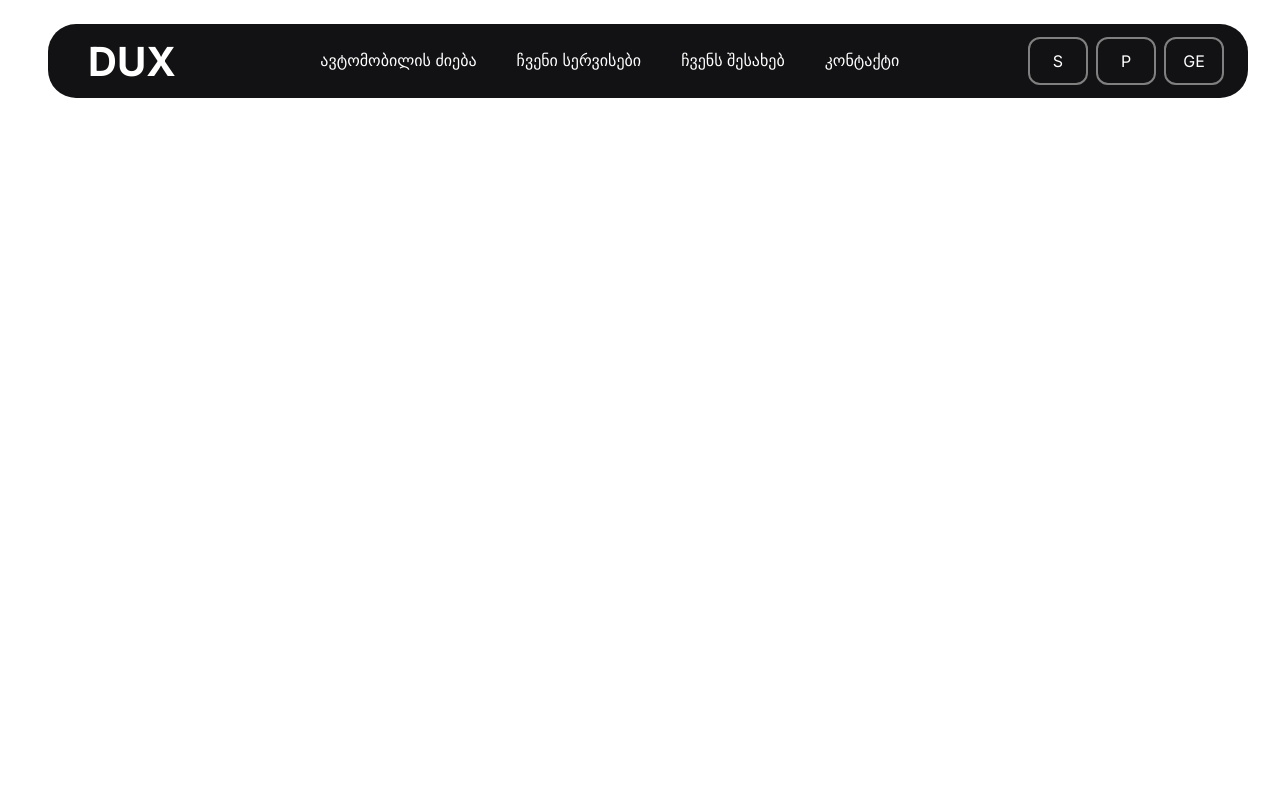
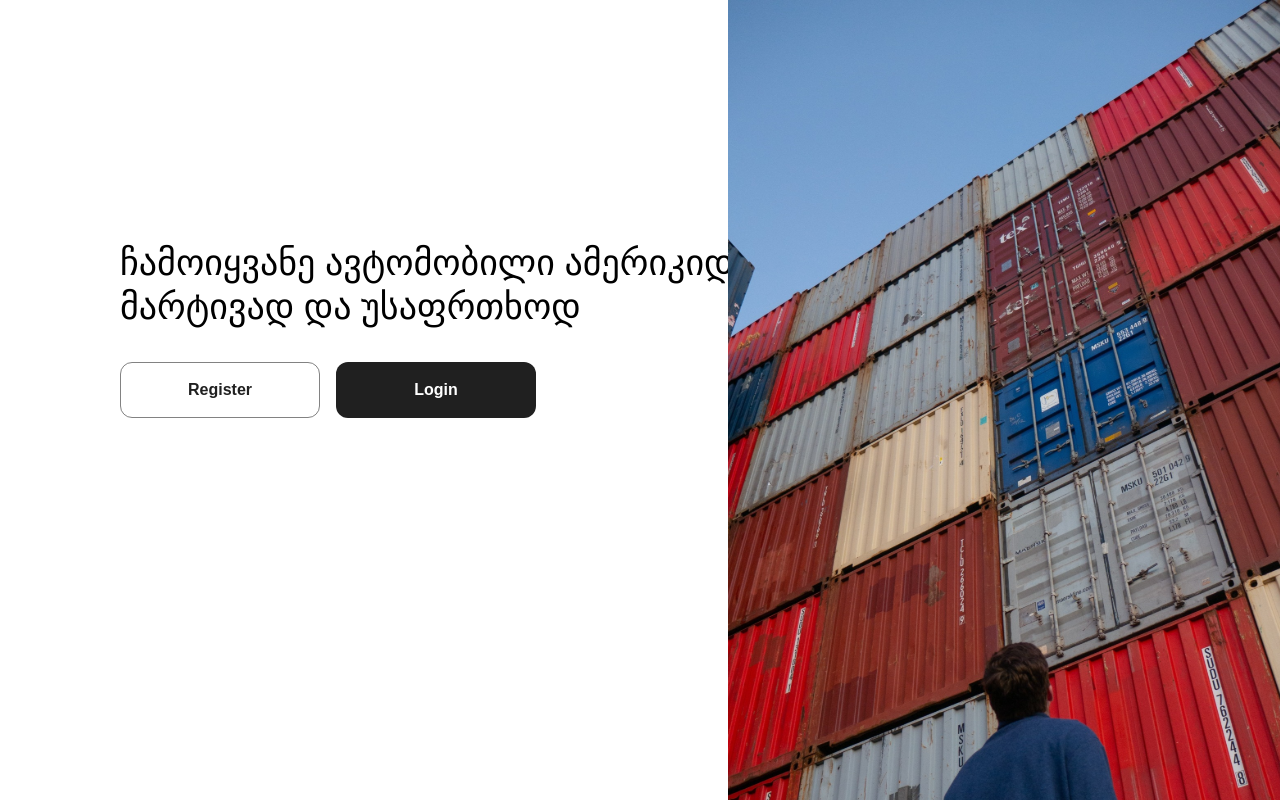
Before and after one commit to DealerCenter/DC-front, a Next.js app: page / in a window 1280 px wide. Shown: the top 800 px of the page. Built offline with nearby package versions, Linux system fonts and the light colour scheme.

Commit message:
added landing page

```diff
--- a/src/app/auth/page.tsx
+++ b/src/app/auth/page.tsx
@@ -6,10 +6,14 @@ import InputFormIndividual from './components/InputFormIndividual'
 import ChooseUserType from './components/ChooseUserType'
 import InputFormLegalPerson from './components/InputFormLegalPerson'
 import AppButton from '@/common/components/appButton/AppButton'
+import { useMediaQuery } from 'react-responsive'
+import BurgerHeader from '@/common/components/header/BurgerHeader'
+import Header from '@/common/components/header/Header'
 
 type Props = {}
 
 const Page = (props: Props) => {
+  const isMobile = useMediaQuery({ query: '(max-width: 500px)' })
   const [isLogin, setIsLogin] = useState(true)
   const [type, setType] = useState<
     'chooseType' | 'individual' | 'legalPerson' | null
@@ -26,6 +30,7 @@ const Page = (props: Props) => {
 
   return (
     <>
+      {isMobile ? <BurgerHeader /> : <Header />}
       {isLogin ? (
         <LoginForm goToRegistration={() => setIsLogin(false)} />
       ) : (
--- a/src/app/page.tsx
+++ b/src/app/page.tsx
@@ -2,11 +2,46 @@
 import Header from '@/common/components/header/Header'
 import { useMediaQuery } from 'react-responsive'
 import BurgerHeader from '@/common/components/header/BurgerHeader'
+import AppButton from '@/common/components/appButton/AppButton'
+import { useTranslations } from 'next-intl'
+import styled from 'styled-components'
+import Image from 'next/image'
+import landingPicture from '@/assets/pictures/landingPicture.svg'
 
 export default function Page() {
   const isMobile = useMediaQuery({ query: '(max-width: 500px)' })
+  const t = useTranslations('')
 
-  return <main>{isMobile ? <BurgerHeader /> : <Header />}</main>
+  return (
+    <main>
+      <Container>
+        <Frame>
+          <TextFrame>
+            <Text>ჩამოიყვანე ავტომობილი ამერიკიდან მარტივად და უსაფრთხოდ</Text>
+          </TextFrame>
+          <ButtonFrame>
+            <AppButton
+              type='outlined'
+              text={t('register')}
+              disabled={false}
+              onClick={() => {}}
+              isSmall={true}
+            />
+            <AppButton
+              type='filled'
+              text={t('login')}
+              disabled={false}
+              onClick={() => {}}
+              isSmall={true}
+            />
+          </ButtonFrame>
+        </Frame>
+        <ImageFrame>
+          <Image src={landingPicture} alt='landing picture' />
+        </ImageFrame>
+      </Container>
+    </main>
+  )
 }
 
 Page.getStaticProps = () => ({
@@ -14,3 +49,43 @@ Page.getStaticProps = () => ({
     hello: 'world',
   },
 })
+
+const Container = styled.div`
+  display: flex;
+  align-items: center;
+  justify-content: space-between;
+  height: 90vh;
+`
+const ImageFrame = styled.div`
+  position: absolute;
+  top: 0;
+  right: 0;
+`
+
+const ButtonFrame = styled.div`
+  display: flex;
+  flex-direction: row;
+  justify-content: space-between;
+  width: 416px;
+  gap: 16px;
+`
+
+const Frame = styled.div`
+  position: absolute;
+  left: 120px;
+  /* top: 419px; */
+  top: 230px;
+  display: flex;
+  flex-direction: column;
+  gap: 24px;
+`
+const TextFrame = styled.div`
+  width: 703px;
+`
+
+const Text = styled.p`
+  font-size: 36px;
+  font-weight: 500;
+  padding: 10px 0;
+  margin: 0;
+`
--- a/src/common/components/appButton/AppButton.tsx
+++ b/src/common/components/appButton/AppButton.tsx
@@ -1,5 +1,5 @@
 import React from 'react'
-import styled from 'styled-components'
+import styled, { css } from 'styled-components'
 
 type ButtonTypes = 'filled' | 'outlined'
 
@@ -8,11 +8,23 @@ type Props = {
   type: ButtonTypes
   disabled: boolean
   onClick: () => void
+  isSmall?: boolean
 }
 
-const AppButton = ({ text, type, disabled, onClick }: Props) => {
+const AppButton = ({
+  text,
+  type,
+  disabled,
+  onClick,
+  isSmall = false,
+}: Props) => {
   return (
-    <StyledButton disabled={disabled} type={type} onClick={onClick}>
+    <StyledButton
+      disabled={disabled}
+      type={type}
+      onClick={onClick}
+      isSmall={isSmall}
+    >
       {text}
     </StyledButton>
   )
@@ -20,7 +32,9 @@ const AppButton = ({ text, type, disabled, onClick }: Props) => {
 
 export default AppButton
 
-const StyledButton = styled.button<{ type?: string }>`
+type ButtonProps = { type?: string; isSmall?: boolean }
+
+const StyledButton = styled.button<ButtonProps>`
   background-color: ${(props) =>
     props.disabled && props.type === 'filled'
       ? 'rgba(32, 32, 32, 0.26)'
@@ -46,8 +60,17 @@ const StyledButton = styled.button<{ type?: string }>`
         ? 'rgba(32, 32, 32, 1)'
         : 'rgba(32, 32, 32, 0.56)'};
 
+  ${({ isSmall }) =>
+    isSmall
+      ? css`
+          width: 200px;
+        `
+      : css`
+          width: 350px;
+        `}
+
   height: 56px;
-  width: 350px;
+  /* width: 350px; */
   font-size: 16px;
   line-height: 33.6px;
   font-weight: 700;
```
Also changed, not shown: src/assets/pictures/landingPicture.svg (added).
